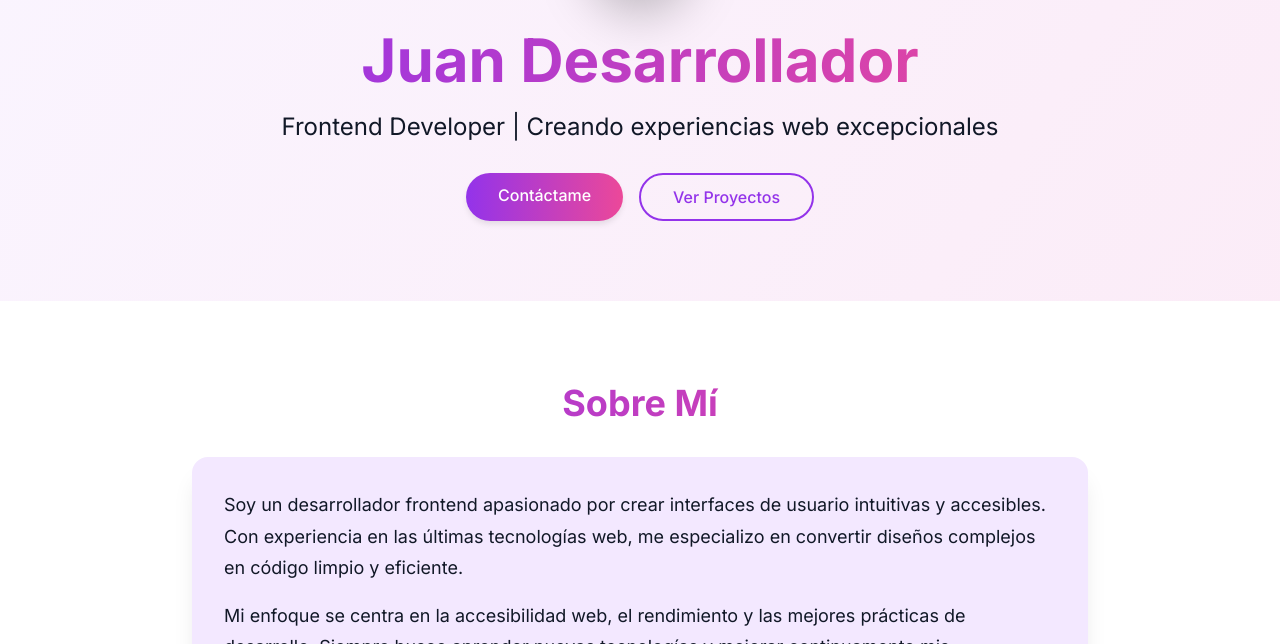
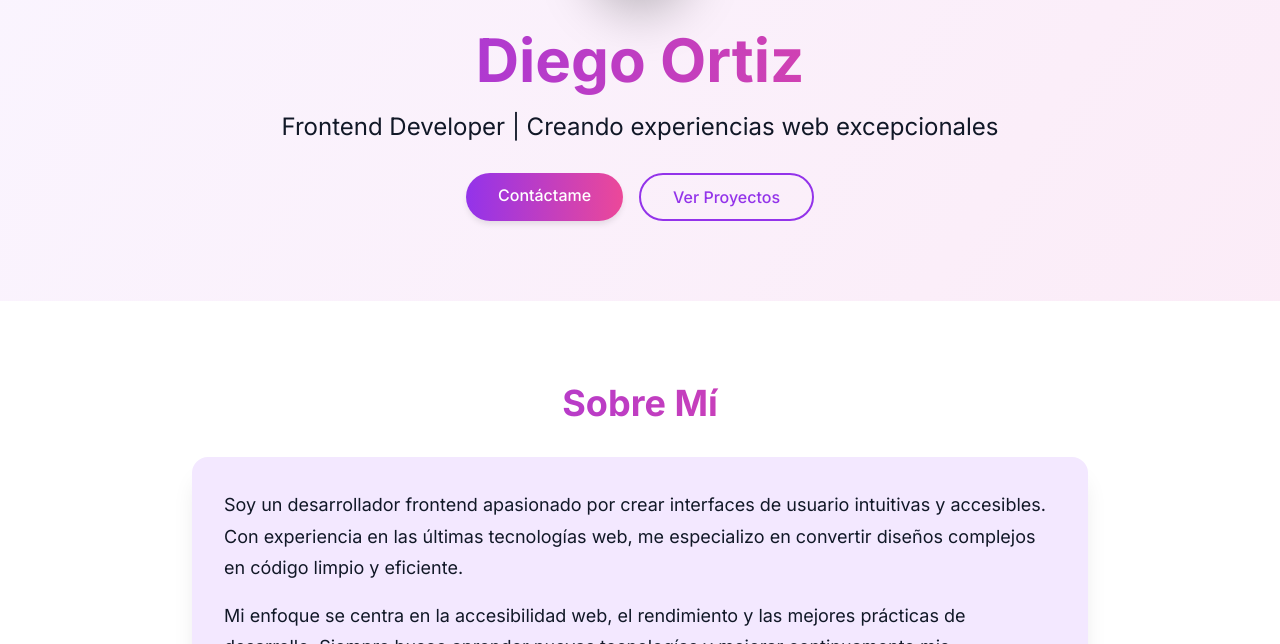
Before and after one commit to Diego-Or/Diego-Or.github.io, a Jekyll site: the page built from README.md, in a window 1280 px wide and 900 px high, cut to the strip 256-900 px from the top of the window. Built offline with Jekyll 4.4.1, drawn with Linux system fonts in a browser that asks for light colours; our own code applies the rules of GitHub Pages for plain Markdown files; a script that is not in the unit is left out.

Commit message:
Actualización en el Hero default.html

```diff
--- a/_layouts/default.html
+++ b/_layouts/default.html
@@ -58,7 +58,7 @@
           </div>
 
           <h1 id="hero-heading" class="hero-title">
-            Juan Desarrollador
+            Diego Ortiz
           </h1>
 
           <p class="hero-subtitle">
```
